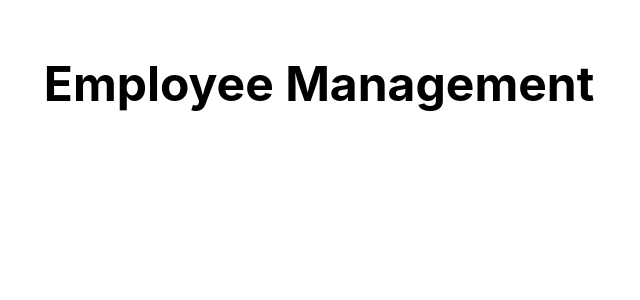
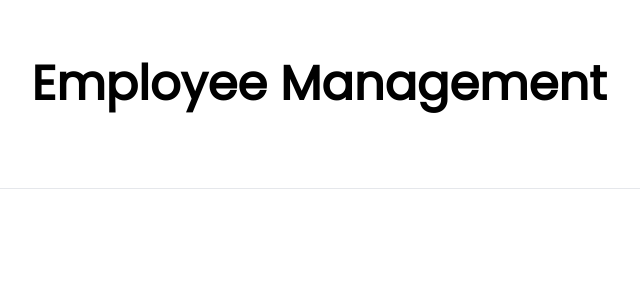
Before and after one commit to Leonard-McCook/NextJS_CRUD_App, a Next.js app: page / in a window 1280 px wide. Shown: the top 300 px of the page, without its empty margins (321-961 px from the left). Built offline with nearby package versions, Linux system fonts and the light colour scheme.

Commit message:
Add and setup google font

```diff
--- a/pages/index.js
+++ b/pages/index.js
@@ -12,6 +12,11 @@ export default function Home() {
 
       <main className="py-5">
         <h1 className="text-xl md:text-5xl text-center font-bold py-10">Employee Management</h1>
+        <div className="container mx-auto flex justify-between py-5 border-b">
+          <div className="left flex gap-3">
+
+          </div>
+        </div>
       </main>
 
     </section>
--- a/styles/globals.css
+++ b/styles/globals.css
@@ -1,13 +1,11 @@
+@import url("https://fonts.googleapis.com/css2?family=Poppins&display=swap");
+
 @tailwind base;
 @tailwind components;
 @tailwind utilities;
 
-html,
-body {
-  padding: 0;
-  margin: 0;
-  font-family: -apple-system, BlinkMacSystemFont, Segoe UI, Roboto, Oxygen,
-    Ubuntu, Cantarell, Fira Sans, Droid Sans, Helvetica Neue, sans-serif;
+* > * {
+  font-family: "Poppins", sans-serif;
 }
 
 a {
@@ -18,13 +16,3 @@ a {
 * {
   box-sizing: border-box;
 }
-
-@media (prefers-color-scheme: dark) {
-  html {
-    color-scheme: dark;
-  }
-  body {
-    color: white;
-    background: black;
-  }
-}
```
